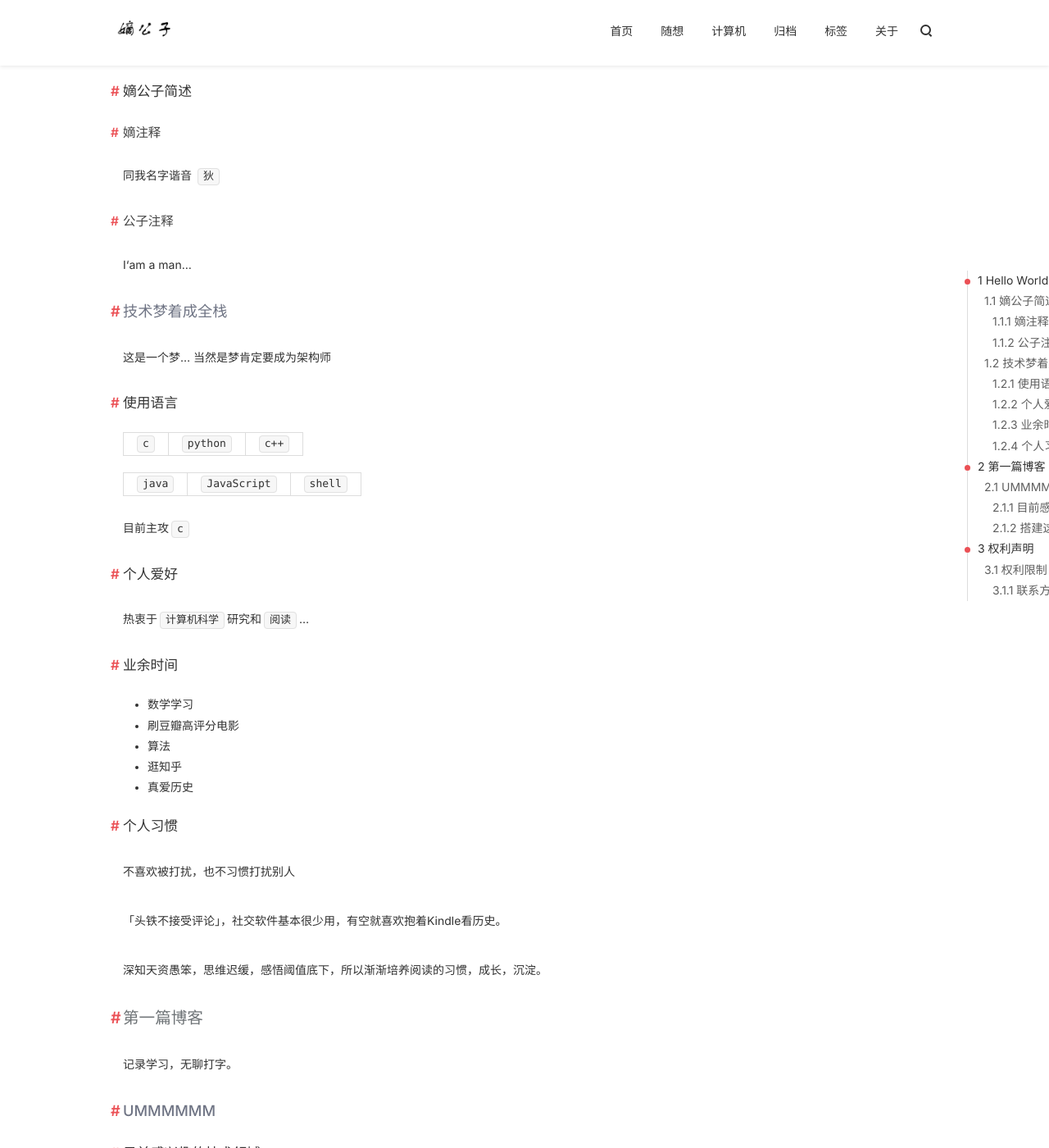
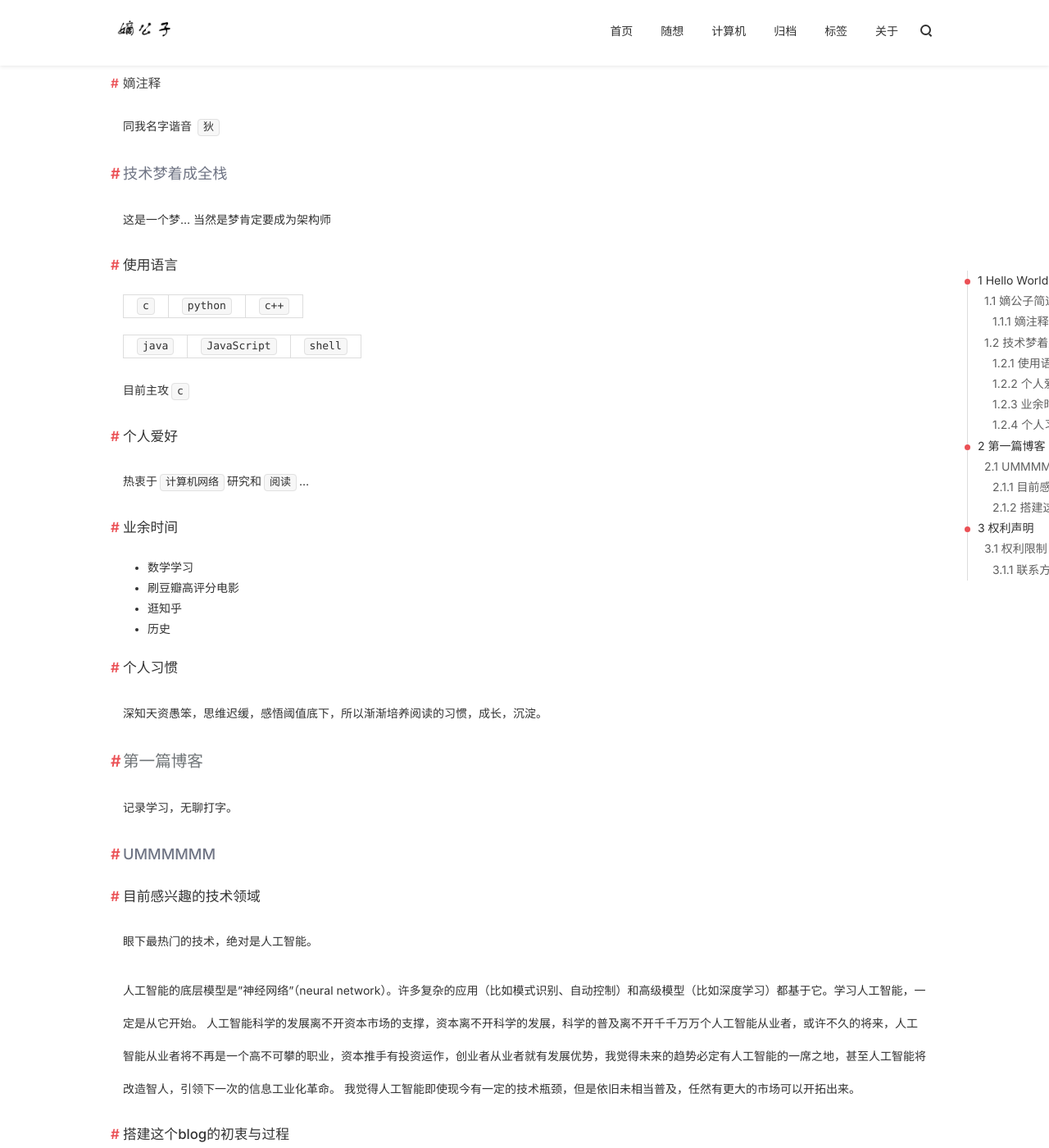
Before and after one commit to diqiu11/digongzi.github.io, a Jekyll site: the page built from about.md, in a window 1280 px wide and 1400 px high, scrolled down 338 px. Shown: the whole window at 82% size. Built offline with Jekyll 4.4.1, drawn with Linux system fonts in a browser that asks for light colours; nearby versions of some CDN libraries; comment, search, counter and statistics services are not loaded; some of the changed text lies outside the part shown.

Commit message:
Update about.md

```diff
--- a/about.md
+++ b/about.md
@@ -14,7 +14,7 @@ redirect_from:
 
 # Hello World
 
-初次见面多多关照...
+
 
 
 ### 嫡公子简述
@@ -23,9 +23,6 @@ redirect_from:
 
 同我名字谐音 ``狄``
 
-#### 公子注释
-
-I‘am a man...
 
 ## 技术梦着成全栈
 
@@ -44,21 +41,17 @@ I‘am a man...
 
 ### 个人爱好
 
- 热衷于``计算机科学``研究和``阅读``...
+ 热衷于``计算机网络``研究和``阅读``...
 
 ### 业余时间
 
 - 数学学习
 - 刷豆瓣高评分电影
-- 算法
 - 逛知乎
-- 真爱历史
+- 历史
 
 ### 个人习惯
 
-不喜欢被打扰，也不习惯打扰别人
-
-「头铁不接受评论」，社交软件基本很少用，有空就喜欢抱着Kindle看历史。
 
 深知天资愚笨，思维迟缓，感悟阈值底下，所以渐渐培养阅读的习惯，成长，沉淀。
 
```
Also changed, not shown: other parts of about.md (+1 -1 lines).
